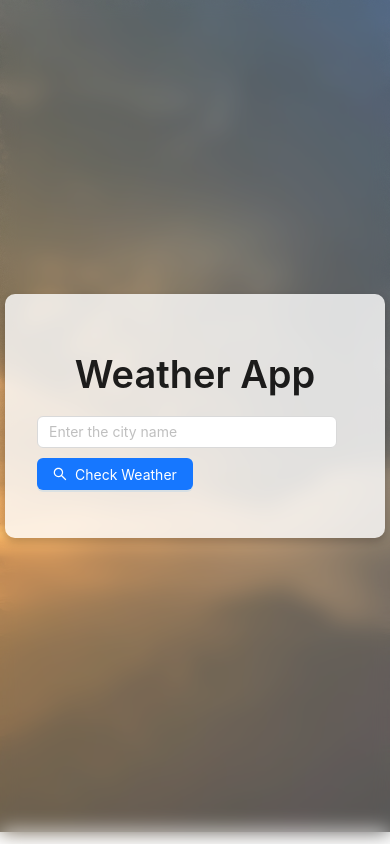
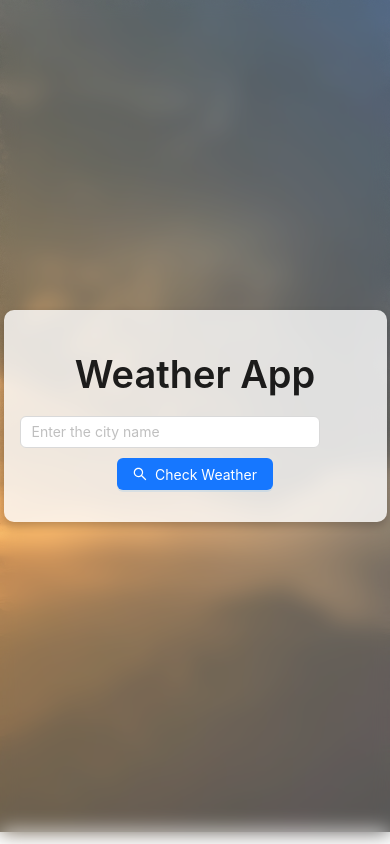
Before and after one commit to Audrey3009/Weather-App, a React (Create React App) app: page / in a window 390 px wide. Built offline with nearby package versions, Linux system fonts and the light colour scheme.

Commit message:
Responsive

```diff
--- a/src/index.css
+++ b/src/index.css
@@ -40,8 +40,57 @@ body {
   box-shadow: 0 4px 8px rgba(0, 0, 0, 0.2); /* Tùy chọn: thêm đổ bóng */
 }
 
-@media (max-width: 620px) {
+.responsive-button {
+  display: flex;
+  justify-content: center;
+  margin-top: 10px;
+}
+
+@media (min-width: 576px) {
   .responsive-button {
-    margin-top: 10px;
+    margin-top: 0;
   }
 }
+
+@media (max-width: 768px) {
+  .app-container {
+    padding: 1rem;
+  }
+  .content {
+    padding: 1.5rem;
+  }
+}
+
+/* Responsive adjustments for mobile devices */
+@media (max-width: 576px) {
+  .app-container {
+    padding: 0.5rem;
+  }
+  .content {
+    padding: 1rem;
+    width: 90vw; /* Đảm bảo nội dung không quá rộng trên màn hình nhỏ */
+  }
+
+  .responsive-button {
+    width: 100%;
+  }
+
+  .responsive-button button {
+    width: 100%; /* Nút bấm chiếm toàn bộ chiều rộng trên màn hình nhỏ */
+  }
+}
+
+/* Additional adjustments for very small devices (Samsung Galaxy, etc.) */
+@media (max-width: 360px) {
+  .app-container {
+    padding: 0.25rem;
+  }
+  .content {
+    padding: 0.5rem;
+    width: 95vw; /* Đảm bảo nội dung không quá rộng trên màn hình rất nhỏ */
+  }
+
+  .responsive-button {
+    margin-top: 5px;
+  }
+}
```
